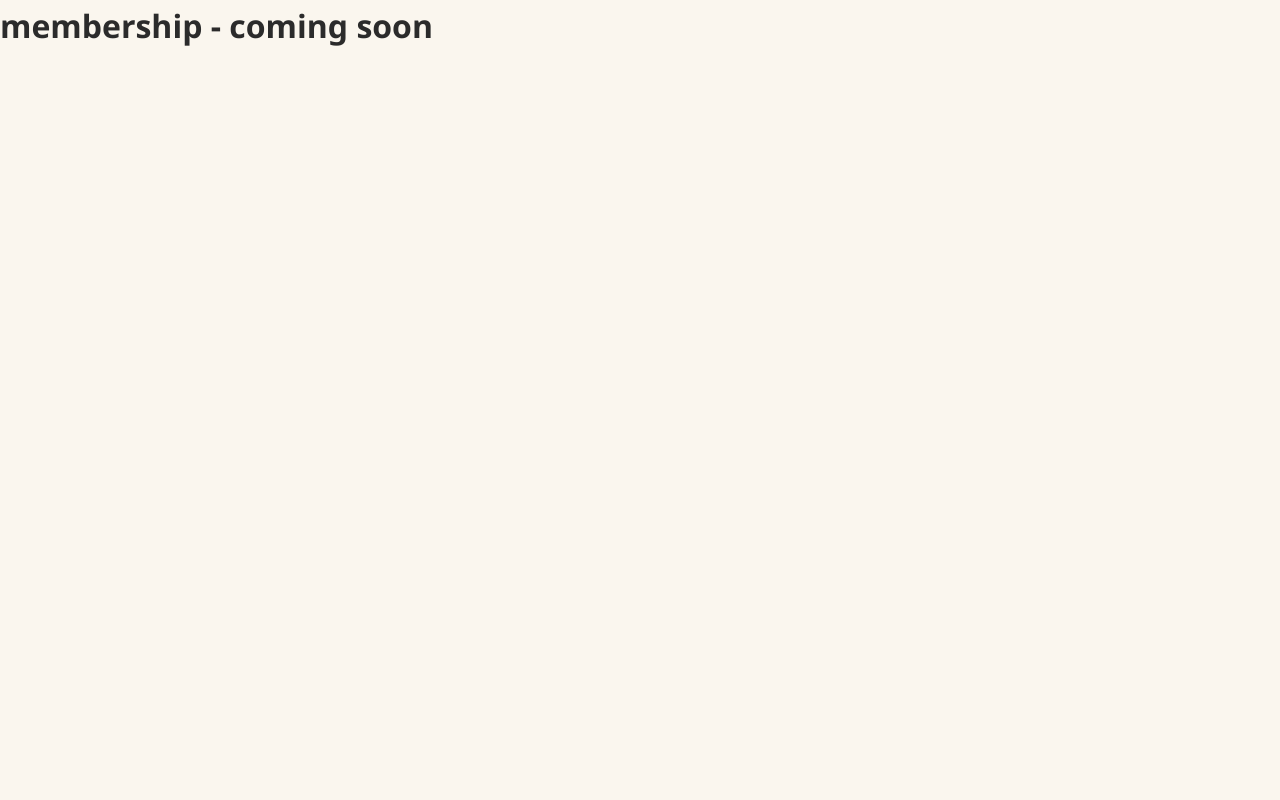
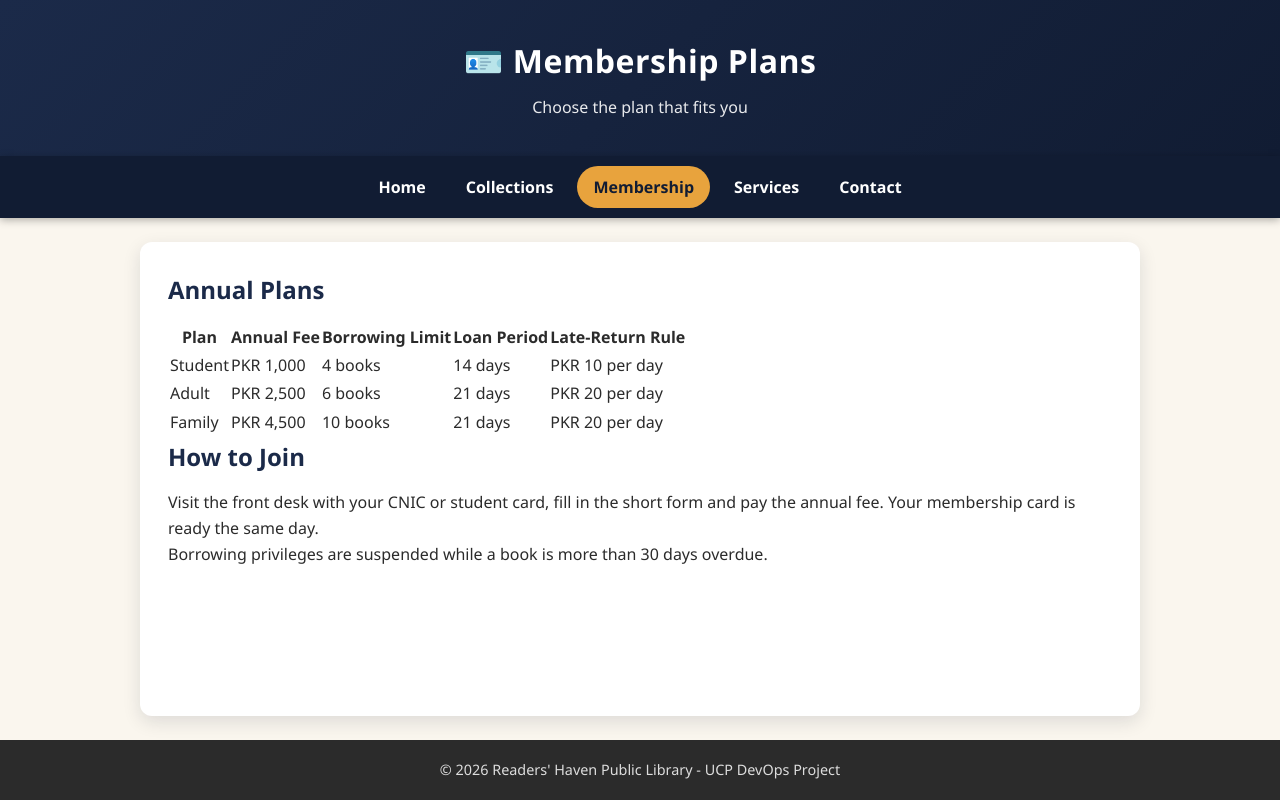
Before and after one commit to Devops-7th/readers-haven-library, a website: page src/membership.html in a window 1280 px wide. Drawn offline with Linux system fonts and the light colour scheme.

Commit message:
feat(membership): add plans table and how-to-join section

```diff
--- a/src/membership.html
+++ b/src/membership.html
@@ -2,10 +2,66 @@
 <html lang="en">
 <head>
   <meta charset="UTF-8">
-  <title>membership</title>
+  <meta name="viewport" content="width=device-width, initial-scale=1.0">
+  <title>Readers' Haven - Membership</title>
   <link rel="stylesheet" href="../styles/style.css">
 </head>
-<body>
-  <h1>membership - coming soon</h1>
+<body class="membership-page">
+  <header>
+    <h1>🪪 Membership Plans</h1>
+    <p>Choose the plan that fits you</p>
+  </header>
+  <nav aria-label="Main navigation">
+    <a href="index.html">Home</a>
+    <a href="collections.html">Collections</a>
+    <a href="membership.html" aria-current="page">Membership</a>
+    <a href="services.html">Services</a>
+    <a href="contact.html">Contact</a>
+  </nav>
+  <main>
+    <h2>Annual Plans</h2>
+    <div class="table-wrap">
+      <table class="plans">
+        <thead>
+          <tr>
+            <th>Plan</th>
+            <th>Annual Fee</th>
+            <th>Borrowing Limit</th>
+            <th>Loan Period</th>
+            <th>Late-Return Rule</th>
+          </tr>
+        </thead>
+        <tbody>
+          <tr>
+            <td>Student</td>
+            <td>PKR 1,000</td>
+            <td>4 books</td>
+            <td>14 days</td>
+            <td>PKR 10 per day</td>
+          </tr>
+          <tr>
+            <td>Adult</td>
+            <td>PKR 2,500</td>
+            <td>6 books</td>
+            <td>21 days</td>
+            <td>PKR 20 per day</td>
+          </tr>
+          <tr>
+            <td>Family</td>
+            <td>PKR 4,500</td>
+            <td>10 books</td>
+            <td>21 days</td>
+            <td>PKR 20 per day</td>
+          </tr>
+        </tbody>
+      </table>
+    </div>
+    <h2>How to Join</h2>
+    <p>Visit the front desk with your CNIC or student card, fill in the short form and pay the annual fee. Your membership card is ready the same day.</p>
+    <p class="note">Borrowing privileges are suspended while a book is more than 30 days overdue.</p>
+  </main>
+  <footer>
+    <p>&copy; 2026 Readers' Haven Public Library - UCP DevOps Project</p>
+  </footer>
 </body>
 </html>
```
